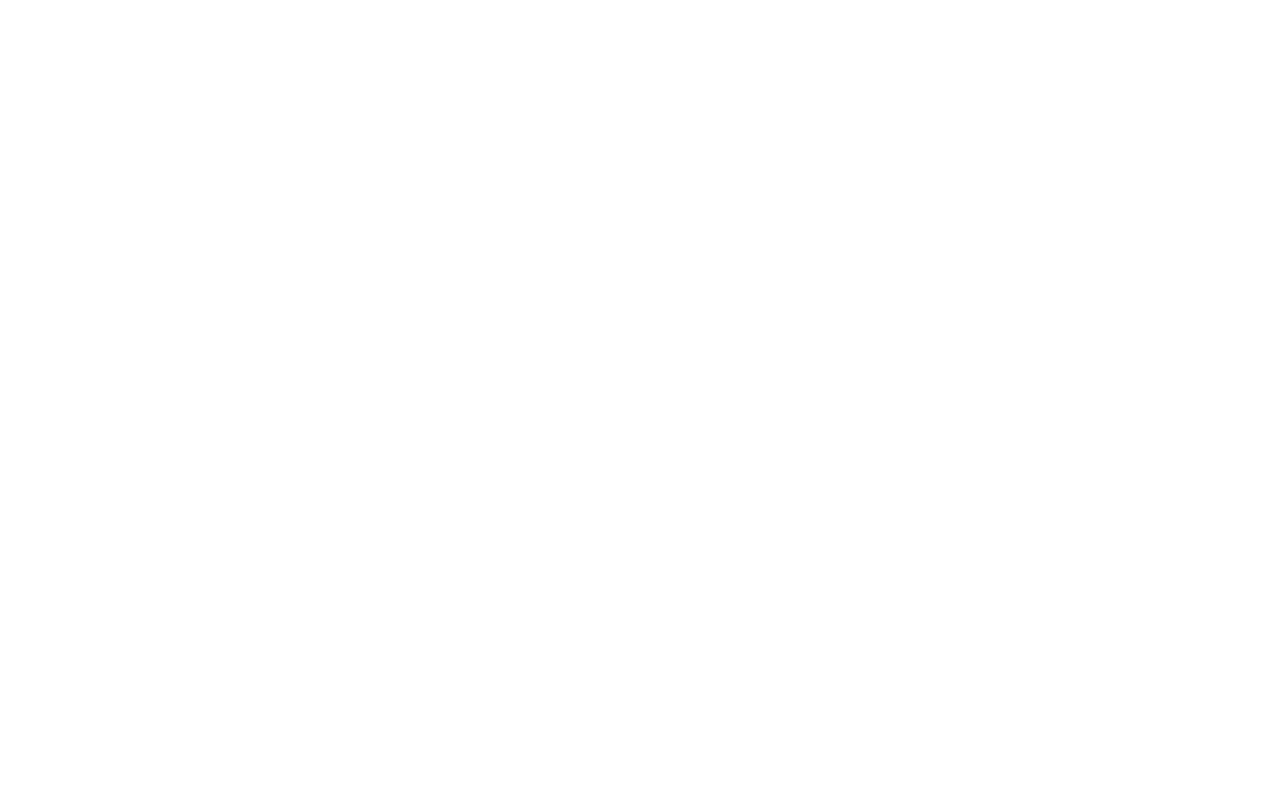
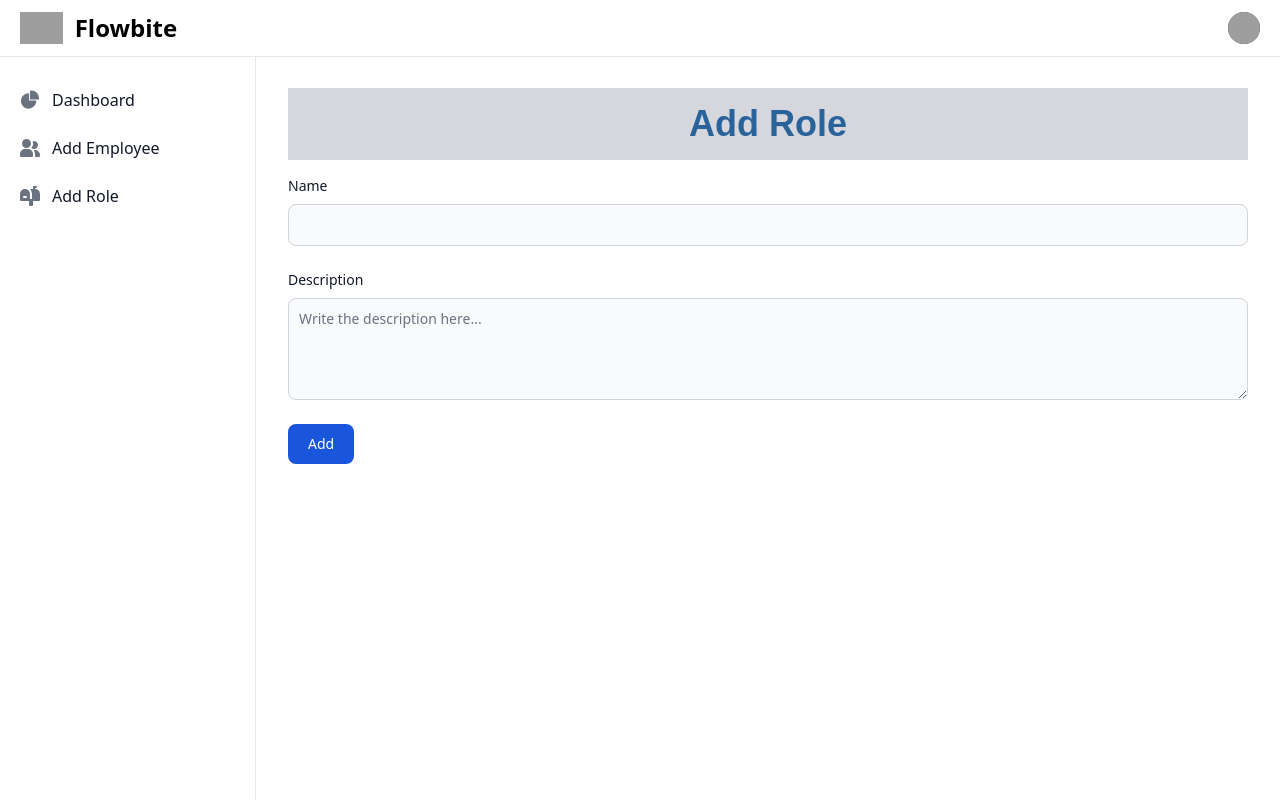
Before and after one commit to Gehan1226/Employee-Management-FE, an Angular app: page /manager/add-role in a window 1280 px wide. Before the commit this address led to /. Built offline with nearby package versions, Linux system fonts and the light colour scheme; grey boxes are pictures that could not be loaded.

Commit message:
add role form

```diff
--- a/src/app/app.routes.ts
+++ b/src/app/app.routes.ts
@@ -2,6 +2,7 @@ import { Routes } from '@angular/router';
 import { ManagerLayoutComponent } from './layout/manager-layout/manager-layout.component';
 import { DashboardComponent } from './components/manager/dashboard/dashboard.component';
 import { AddEmployeeComponent } from './components/manager/add-employee/add-employee.component';
+import { AddRoleComponent } from './components/manager/add-role/add-role.component';
 
 export const routes: Routes = [
     {
@@ -9,7 +10,8 @@ export const routes: Routes = [
         component: ManagerLayoutComponent,
         children: [
           { path: 'dashboard', component: DashboardComponent } ,
-          { path: 'add-employee', component: AddEmployeeComponent }
+          { path: 'add-employee', component: AddEmployeeComponent } ,
+          { path: 'add-role', component: AddRoleComponent }
         ]
       }
 ]
--- /dev/null
+++ b/src/app/components/manager/add-role/add-role.component.html
@@ -0,0 +1,19 @@
+<h2 class="text-4xl font-bold title-manager-option text-center mb-4 p-4">Add Role</h2>
+
+<form>
+    <div class="mb-6">
+        <label for="role" class="block mb-2 text-sm font-medium text-gray-900 dark:text-white">Name</label>
+        <input type="text" id="role"
+            class="bg-gray-50 border border-gray-300 text-gray-900 text-sm rounded-lg focus:ring-blue-500 focus:border-blue-500 block w-full p-2.5 dark:bg-gray-700 dark:border-gray-600 dark:placeholder-gray-400 dark:text-white dark:focus:ring-blue-500 dark:focus:border-blue-500"
+            placeholder="" required />
+    </div>
+    <div class="mb-6">
+        <label for="dept" class="block mb-2 text-sm font-medium text-gray-900 dark:text-white">Description</label>
+        <textarea id="dept" rows="4"
+            class="block p-2.5 w-full text-sm text-gray-900 bg-gray-50 rounded-lg border border-gray-300 focus:ring-blue-500 focus:border-blue-500 dark:bg-gray-700 dark:border-gray-600 dark:placeholder-gray-400 dark:text-white dark:focus:ring-blue-500 dark:focus:border-blue-500"
+            placeholder="Write the description here..."></textarea>
+    </div>
+
+    <button type="submit"
+        class="text-white bg-blue-700 hover:bg-blue-800 focus:ring-4 focus:outline-none focus:ring-blue-300 font-medium rounded-lg text-sm w-full sm:w-auto px-5 py-2.5 text-center dark:bg-blue-600 dark:hover:bg-blue-700 dark:focus:ring-blue-800">Add</button>
+</form>
--- a/src/app/components/manager/sidebar/sidebar.component.html
+++ b/src/app/components/manager/sidebar/sidebar.component.html
@@ -101,7 +101,7 @@
                 </a>
             </li>
             <li>
-                <a href="#"
+                <a href="#" [routerLink]="['/manager/add-role']"
                     class="flex items-center p-2 text-gray-900 rounded-lg dark:text-white hover:bg-gray-100 dark:hover:bg-gray-700 group">
                     <svg class="flex-shrink-0 w-5 h-5 text-gray-500 transition duration-75 dark:text-gray-400 group-hover:text-gray-900 dark:group-hover:text-white"
                         aria-hidden="true" xmlns="http://www.w3.org/2000/svg" fill="currentColor" viewBox="0 0 20 20">
```
Also changed, not shown: src/app/components/manager/add-role/add-role.component.ts (added, +12 -0 lines), src/app/components/manager/add-role/add-role.component.css (added), 1 other file (tests, documents, lock files or other folders).
